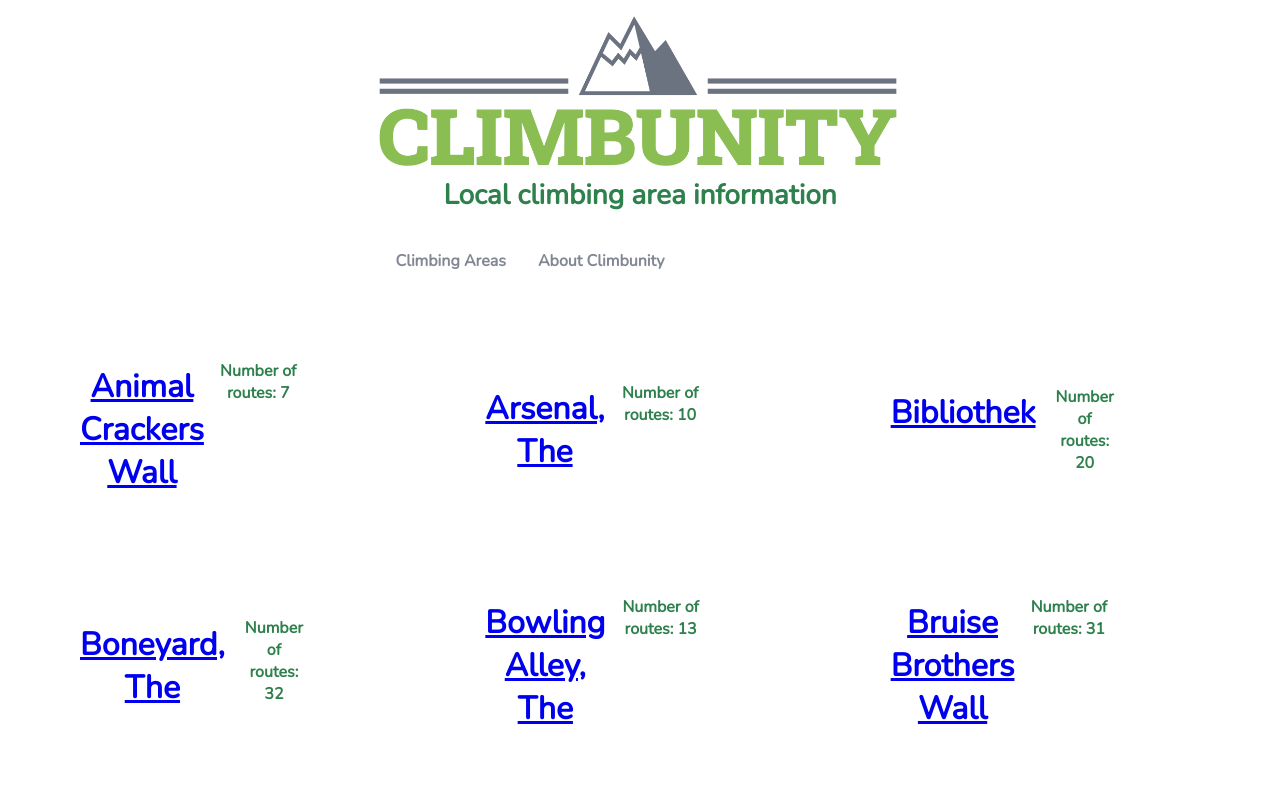
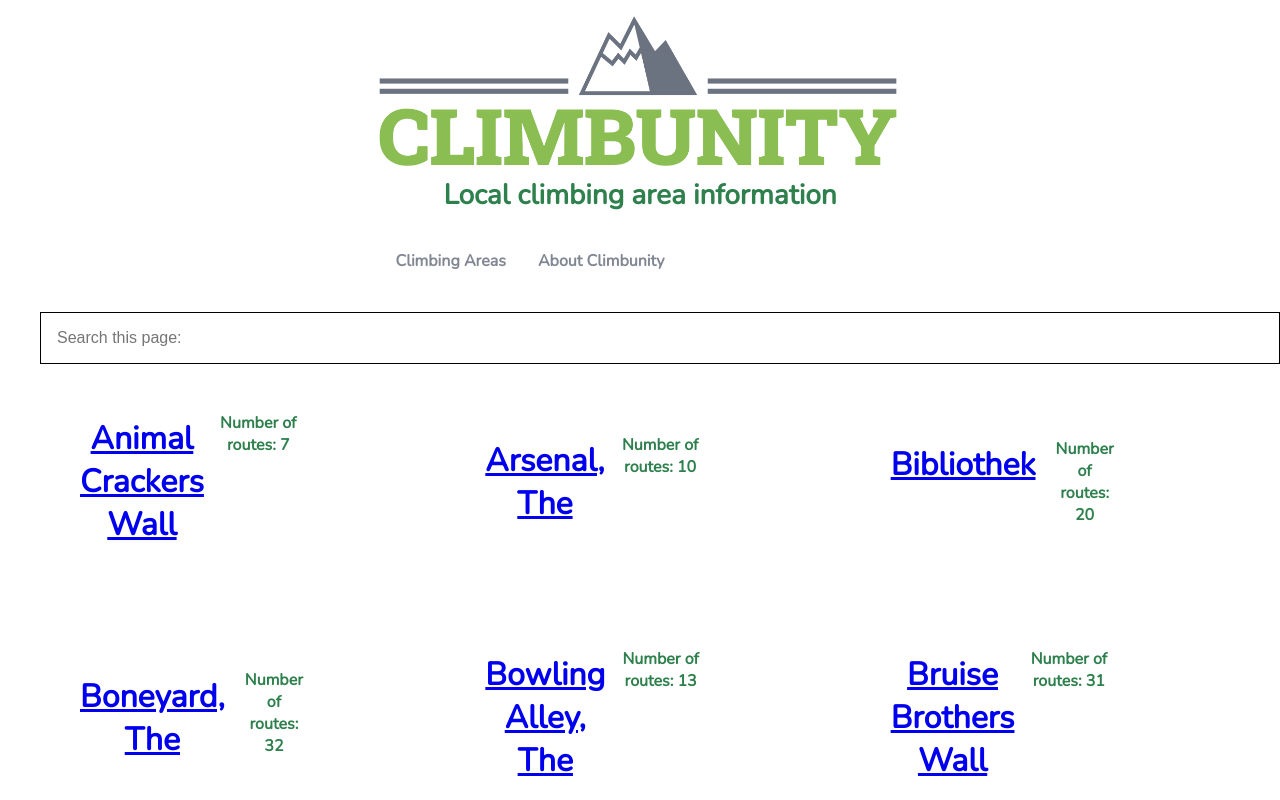
Before and after one commit to energeist/climbunity-front-end, a React (Create React App) app: page /#/area/muir-valley in a window 1280 px wide. Shown: the top 800 px of the page. Built offline with nearby package versions, Linux system fonts and the light colour scheme.

Commit message:
safety commit

```diff
--- a/src/components/ClimbingRoute.js
+++ b/src/components/ClimbingRoute.js
@@ -12,7 +12,10 @@ function ClimbingRoute(props) {
   const routes = wallRoutes.filter((obj) => {
     const inName = obj.name.toLowerCase().includes(query.toLowerCase())
     const inYDSGrade = obj.grades.yds.toLowerCase().includes(query.toLowerCase())
-    return inName || inYDSGrade }).map((route, index) => {
+    const inFrenchGrade = obj.grades.french.toLowerCase().includes(query.toLowerCase())
+    const inType = query.toLowerCase() in obj.type // this is a little jank but it works well enough, will search for 'sport', 'trad', 'aid' or 'tr'
+
+    return inName || inYDSGrade || inFrenchGrade || inType }).map((route, index) => {
     return (
       <div className="RouteCard" key={route.name}>
         <Link
--- a/src/components/ClimbingRouteDetails.js
+++ b/src/components/ClimbingRouteDetails.js
@@ -1,19 +1,13 @@
 import React from 'react';
 import { useLocation } from 'react-router-dom';
-// import { useParams } from 'react-router';
 import './ClimbingRouteDetails.css';
 
 function ClimbingRouteDetails(props) {
-
-  // const params = useParams();
-  // const { id } = params;// Location index
-  // const { images, name, desc, hours, geo } = data[id];
 
   const location = useLocation()
   const wallKey = location.pathname.replace('/route/','').split('-')[0]
   const routeKey = location.pathname.replace('/route/','').split('-')[1]
   const currentRoute = props.props[`${wallKey}`].climbs[routeKey]
-  console.log(Object.keys(currentRoute.type)[0])
   return (
     <div className="ClimbingRouteDetails">
       <div className="ClimbingRouteDetails-image">
@@ -28,7 +22,7 @@ function ClimbingRouteDetails(props) {
         <p className="ClimbingRouteDetails-grade"><strong>Route type(s):</strong> {Object.keys(currentRoute.type)
           .map((type)=>{
             return(
-             <span>{type}</span>
+             <span key={type}>{type}</span>
             )
           })}</p>
         <p className="ClimbingRouteDetails-desc"><strong>Description:</strong>  {currentRoute.content.description}</p>
--- a/src/components/ClimbingWall.js
+++ b/src/components/ClimbingWall.js
@@ -1,20 +1,25 @@
-import React from 'react';
+import React, { useState } from 'react';
 import { Link } from 'react-router-dom';
 import './ClimbingWall.css';
 
-const context = require.context('../data', true, /.json$/);
-const allWalls = {};
-const dataKeys = [];
-context.keys().forEach((key) => {
-  const fileName = key.replace('./', '');
-  const resource = require(`../data/${fileName}`);
-  const namespace = fileName.replace('.json', '');
-  dataKeys.push(namespace);
-  allWalls[namespace] = JSON.parse(JSON.stringify(resource));
-});
-
-function ClimbingWall() {
-  const walls = dataKeys.map((key) => {
+function ClimbingWall(props) {
+  const [ query, setQuery ] = useState('');
+  const allWalls = props.props
+  const dataKeys = Object.keys(allWalls)
+  console.log("dataKeys")
+  console.log(dataKeys)
+  const data = Object.values(allWalls)
+  const filterWalls = data.filter((obj) => {
+    const inNamee = obj.area_name.toLowerCase().includes(query.toLowerCase())
+    return inNamee }).map((wall) => { return console.log(wall.area_name.replaceAll(',','').replaceAll("'",'').split(' ').join('_').toLowerCase())
+  })
+  // const wallSearch = allWalls.filter((obj) => {
+  //   const inName = obj.name.toLowerCase().includes(query.toLowerCase())
+  //   return inName }).map((key) => {return console.log(key)})
+  // console.log(wallSearch)
+  const walls = dataKeys.filter((obj) => {
+    const inName = true
+    return inName }).map((key) => {
     return (
       <div className="WallList" key={key}>
         <Link
@@ -29,8 +34,17 @@ function ClimbingWall() {
   })
 
   return (
-    <div className="WallList">
-      {walls.length > 0 ? walls : "No results match your search"}
+    <div className="RouteSearch">
+      <form>
+        <input
+          value={query}
+          placeholder="Search this page:"
+          onChange={(evt) => setQuery(evt.target.value)}
+        />
+      </form>
+      <div className="WallList">
+        {walls.length > 0 ? walls : "No results match your search"}
+      </div>
     </div>
   )
 }
--- a/src/index.js
+++ b/src/index.js
@@ -21,9 +21,6 @@ context.keys().forEach((key) => {
   allWalls[namespace] = JSON.parse(JSON.stringify(resource));
 });
 
-console.log("allWalls in index")
-console.log(allWalls)
-
 const root = ReactDOM.createRoot(document.getElementById('root'));
 root.render(
   <React.StrictMode>
```
Also changed, not shown: src/components/ClimbingAreasList.js (+0 -7 lines).
